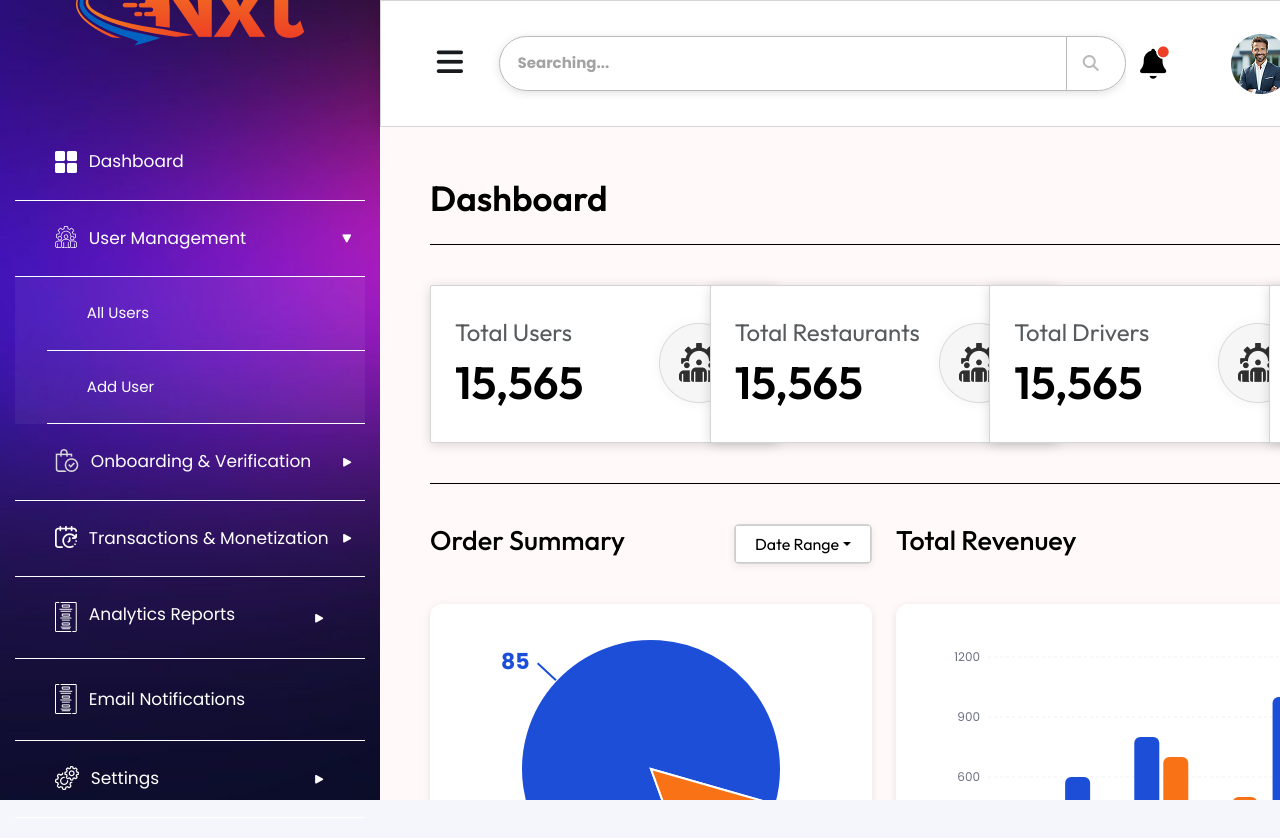
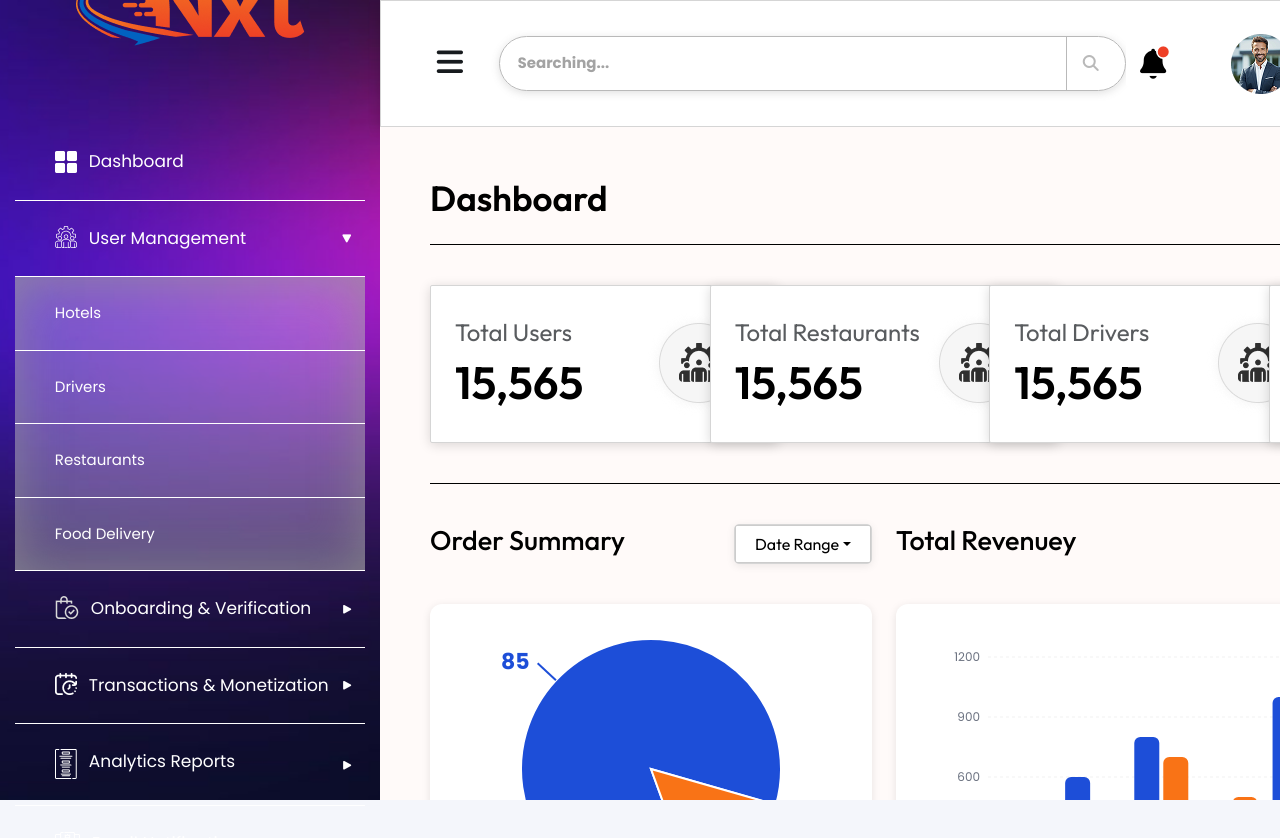
Before and after one commit to JamesWDG/trip_next, a Next.js app: page /dashboard in a window 1280 px wide. Both pictures are taken after a click on the item "User Management". Shown: the top 838 px of the page. Built offline with nearby package versions, Linux system fonts and the light colour scheme.

Commit message:
changes made

```diff
--- a/src/app/components/sidebar.jsx
+++ b/src/app/components/sidebar.jsx
@@ -10,7 +10,7 @@ import sidebarImg2 from "@/app/(dashboard)/assets/images/side-bar-img-2.png";
 import sidebarImg3 from "@/app/(dashboard)/assets/images/side-bar-img3.png";
 import sidebarImg4 from "@/app/(dashboard)/assets/images/side-bar-img-4.png";
 import sidebarImg5 from "@/app/(dashboard)/assets/images/side-bar-img-5.png";
-import sidebarImg6 from "@/app/(dashboard)/assets/images/side-bar-img-6.png";
+import sidebarImg6 from "@/app/(dashboard)/assets/images/side-bar-img-77.png";
 import sidebarImg7 from "@/app/(dashboard)/assets/images/side-bar-img-7.png";
 import sidebarImg8 from "@/app/(dashboard)/assets/images/side-bar-img8.png";
 import { SideBarContext } from '@/context/sideBarContextProvider';
@@ -29,16 +29,19 @@ const Sidebar2 = () => {
         <section className={`sidebar-panel ${sideBarOpen ? "active" : ""}`} >
 
             <div className="side-bar-logo">
-                <Link href="/dashboard">
+                <Link href={"/dashboard"}>
                     <Image src={sidebarLogo} alt="" className="img-fluid" />
                 </Link>
             </div>
             <ul className="sidebar-links">
                 <div>
-                    <li>
-                        <Image src={sidebarImg1} alt="" className="img-fluid" />
-                        <p className="sidebar-hd">Dashboard</p>
-                    </li>
+                    <Link href={"/dashboard"}>
+                        <li>
+
+                            <Image src={sidebarImg1} alt="" className="img-fluid" />
+                            <p className="sidebar-hd">Dashboard</p>
+                        </li>
+                    </Link>
                     <li onClick={() => toggleDropdown("user")}>
                         <div className="custom-flex">
                             <Image src={sidebarImg2} alt="" className="img-fluid" />
@@ -48,8 +51,10 @@ const Sidebar2 = () => {
                     </li>
                     {openMenu === "user" && (
                         <ul className="dropdown-submenu">
-                            <li><Link href="#">All Users</Link></li>
-                            <li><Link href="#">Add User</Link></li>
+                            <li><Link href={"/dashboard/user-management/hotel"}>Hotels</Link></li>
+                            <li><Link href={"/dashboard/user-management/drivers"}>Drivers</Link></li>
+                            <li><Link href={"/dashboard/user-management/restaurants"}>Restaurants</Link></li>
+                            <li><Link href={"/dashboard/user-management/food-delivery"}>Food Delivery</Link></li>
                         </ul>
                     )}
                     <li onClick={() => toggleDropdown("onboarding")}>
@@ -61,8 +66,10 @@ const Sidebar2 = () => {
                     </li>
                     {openMenu === "onboarding" && (
                         <ul className="dropdown-submenu">
-                            <li><Link href="#">KYC Requests</Link></li>
-                            <li><Link href="#">Documents</Link></li>
+                            <li><Link href={"/dashboard/user-management/hotel"}>Hotels</Link></li>
+                            <li><Link href={"/dashboard/user-management/drivers"}>Drivers</Link></li>
+                            <li><Link href={"/dashboard/user-management/restaurants"}>Restaurants</Link></li>
+                            <li><Link href={"/dashboard/user-management/food-delivery"}>Food Delivery</Link></li>
                         </ul>
                     )}
 
@@ -75,8 +82,10 @@ const Sidebar2 = () => {
                     </li>
                     {openMenu === "transactions" && (
                         <ul className="dropdown-submenu">
-                            <li><Link href="#">All Transactions</Link></li>
-                            <li><Link href="#">Earnings</Link></li>
+                            <li><Link href={"/dashboard/user-management/hotel"}>Hotels</Link></li>
+                            <li><Link href={"/dashboard/user-management/drivers"}>Drivers</Link></li>
+                            <li><Link href={"/dashboard/user-management/restaurants"}>Restaurants</Link></li>
+                            <li><Link href={"/dashboard/user-management/food-delivery"}>Food Delivery</Link></li>
                         </ul>
                     )}
 
@@ -90,8 +99,10 @@ const Sidebar2 = () => {
                     </li>
                     {openMenu === "analytics" && (
                         <ul className="dropdown-submenu">
-                            <li><Link href="#">Monthly Reports</Link></li>
-                            <li><Link href="#">Performance</Link></li>
+                            <li><Link href={"/dashboard/user-management/hotel"}>Hotels</Link></li>
+                            <li><Link href={"/dashboard/user-management/drivers"}>Drivers</Link></li>
+                            <li><Link href={"/dashboard/user-management/restaurants"}>Restaurants</Link></li>
+                            <li><Link href={"/dashboard/user-management/food-delivery"}>Food Delivery</Link></li>
                         </ul>
                     )}
                     <li>
@@ -110,8 +121,10 @@ const Sidebar2 = () => {
                     </li>
                     {openMenu === "settings" && (
                         <ul className="dropdown-submenu">
-                            <li><Link href="#">General</Link></li>
-                            <li><Link href="#">Security</Link></li>
+                            <li><Link href={"/dashboard/user-management/hotel"}>Hotels</Link></li>
+                            <li><Link href={"/dashboard/user-management/drivers"}>Drivers</Link></li>
+                            <li><Link href={"/dashboard/user-management/restaurants"}>Restaurants</Link></li>
+                            <li><Link href={"/dashboard/user-management/food-delivery"}>Food Delivery</Link></li>
                         </ul>
                     )}
                 </div>
--- a/src/app/globals.css
+++ b/src/app/globals.css
@@ -16,7 +16,7 @@ body {
   font-family: "Poppins", sans-serif;
   background: var(--background);
   color: #333;
-  overflow-x: hidden;
+  overflow: hidden;
 }
 
 :root {
@@ -29,6 +29,9 @@ body {
   --light-green: #dbfce7;
 }
 
+a{
+  text-decoration: none;
+}
 .dashboard-container {
   display: flex;
   min-height: 100vh;
@@ -1048,6 +1051,7 @@ input {
 .profile-btn {
   padding: 10px 35px;
 }
+
 /* side bar 2 css by anas*/
 
 .sidebar-panel {
@@ -1155,6 +1159,10 @@ sidebar-2 */
   flex-direction: column;
 }
 
+.sidebar-links li:hover a {
+  text-decoration: none !important;
+}
+
 .sidebar-links li:nth-child(1),
 .sidebar-links li:nth-child(6),
 .sidebar-links li:nth-child(8) {
@@ -1165,7 +1173,7 @@ sidebar-2 */
   list-style: none;
   cursor: pointer;
   transition: 0.5s;
-  padding: 25px 40px;
+  padding: 25px 12px 25px 40px;
   border-bottom: 1px solid var(--white);
 }
 
@@ -1254,19 +1262,33 @@ sidebar-2 */
 .dropdown-submenu {
   list-style: none;
   margin: 0;
-  background: rgba(255, 255, 255, 0.05);
-  transition: 0.3s;
+  background: #FFFFFF26;
+  transition: 0.5s;
+  padding: 0;
+  box-shadow: 7px 0px 80px 0px #0000000D;
+  box-shadow: 0px 4px 50px 0px #818181B2 inset;
+}
+
+.dropdown-submenu li {
+  justify-content: start !important;
+  padding: 25px 40px !important;
+  transition: 0.5s;
+}
+.dropdown-submenu li {
+  background: #ffffff26 !important;
+  border-bottom: 1px solid var(--white) !important;
 }
 
 .dropdown-submenu li a {
   color: #fff;
   font-size: 15px;
   text-decoration: none;
-  transition: 0.3s;
+  transition: 0.5s;
 }
 
 .dropdown-submenu li a:hover {
   text-decoration: underline;
+  color: var(--orange);
 }
 
 /* rotate arrow icon when open */
@@ -1298,8 +1320,32 @@ main {
   height: 100px;
 }
 
+.sidebar-panel.active .sidebar-links li{
+  padding:25px 40px !important;
+}
+
 .sidebar-panel.active .sidebar-links li p,
 .sidebar-panel.active .sidebar-links li i {
   display: none;
   transition: 0.5s;
 }
+
+.sidebar-panel.active .dropdown-submenu {
+  position: absolute;
+  left: 6%;
+  background: var(--gray);
+  padding: 0;
+  transition: 0.5s;
+  z-index: 1;
+}
+
+.sidebar-panel.active .dropdown-submenu li {
+  padding: 15px 40px !important;
+}
+
+.sidebar-panel.active .dropdown-submenu li a {
+  text-decoration: none;
+}
+.sidebar-panel.active .dropdown-submenu li a:hover {
+  color: var(--orange) !important;
+}
```
